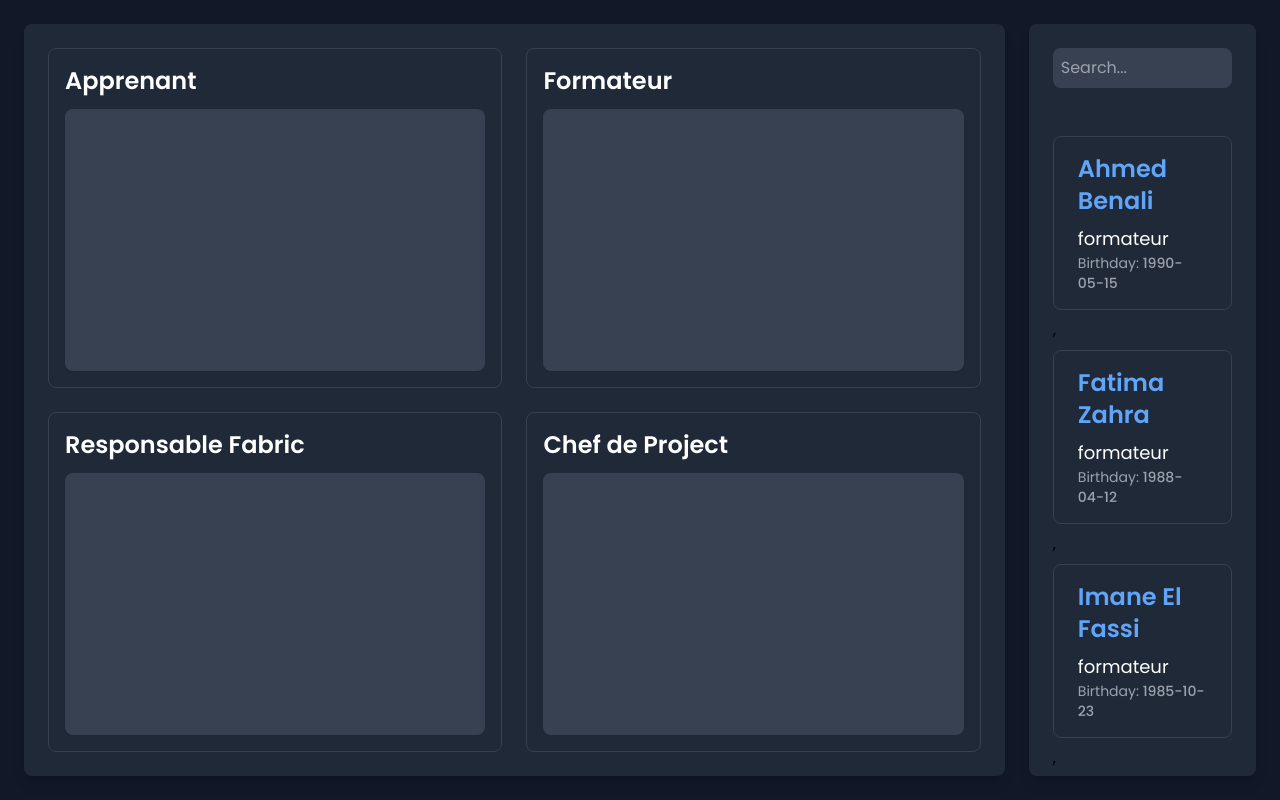
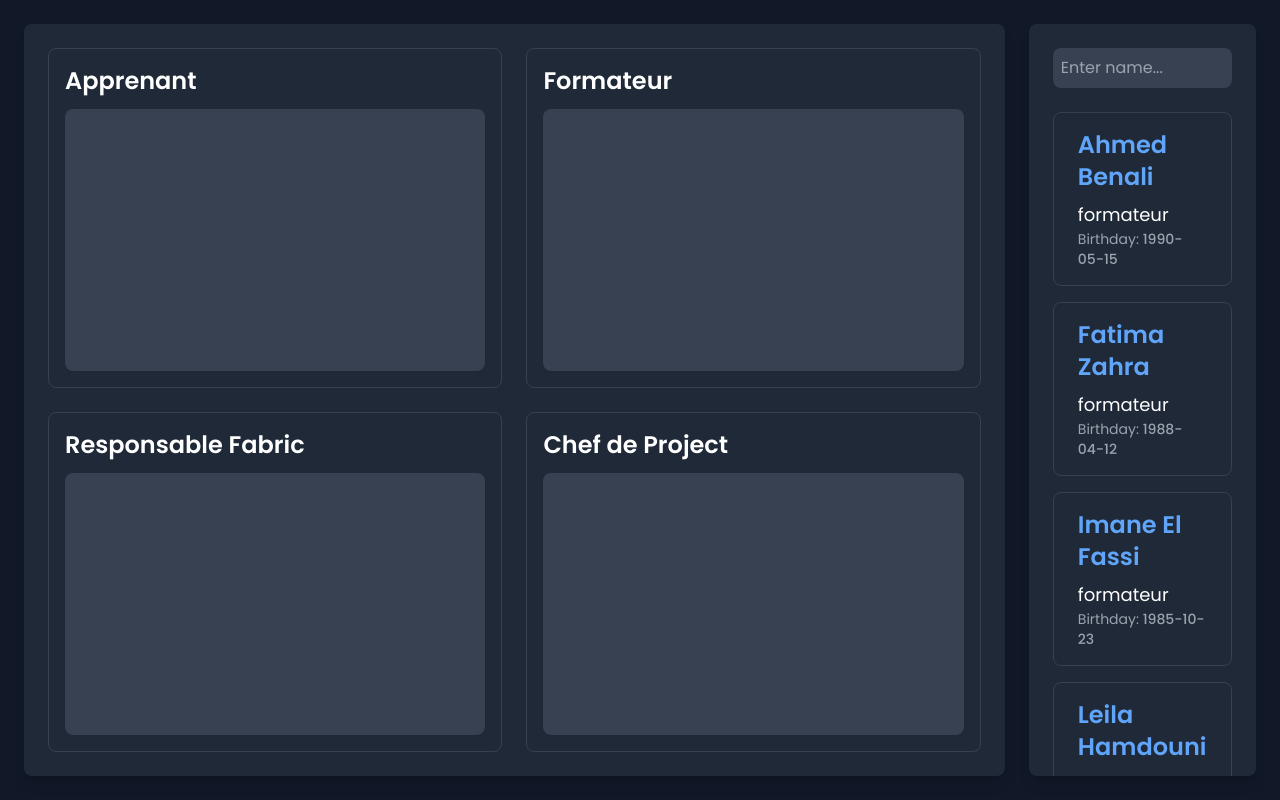
Before and after one commit to Abderrahmanlahmidi/Drag_Drop, a website: page src/index.html in a window 1280 px wide. Drawn offline with Linux system fonts and the light colour scheme.

Commit message:
fix:the right bar layout

```diff
--- a/src/index.html
+++ b/src/index.html
@@ -48,19 +48,19 @@
     </div>
 
     <!-- Right Section -->
-    <div class="data_box overflow-auto col-span-1 w-full flex flex-col gap-6 bg-gray-800 dark:bg-gray-800 px-6 pb-6 rounded-lg shadow-lg">
-      <div class="sticky top-0 z-10 bg-gray-800 py-6">
+    <div class="data_box overflow-auto col-span-1 w-full flex flex-col  bg-gray-800 dark:bg-gray-800 px-6 pb-6  rounded-lg shadow-lg">
+      <div class="sticky top-0 z-10 bg-gray-800 py-6 shadow-sm">
         <input
           id="searchBar"
           name="searchBar"
           type="text"
-          placeholder="Search..."
+          placeholder="Enter name..."
           class="w-full bg-gray-700 dark:bg-gray-600 text-white dark:text-gray-200 p-2 rounded-lg focus:outline-none focus:ring-2 focus:ring-blue-500"
         />
       </div>
 
       <!-- Profile Cards -->
-       <div class="list flex flex-col gap-2" >
+       <div class="list flex flex-col gap-4" >
 
        </div>
     </div>
--- a/src/script.js
+++ b/src/script.js
@@ -25,7 +25,7 @@ const addData = (teamData) => {
           </div>
          </div>
         `;
-    })
+    }).join(' ');
 
     lists.innerHTML = htmlString;
 };
```
Also changed, not shown: src/output.css.
